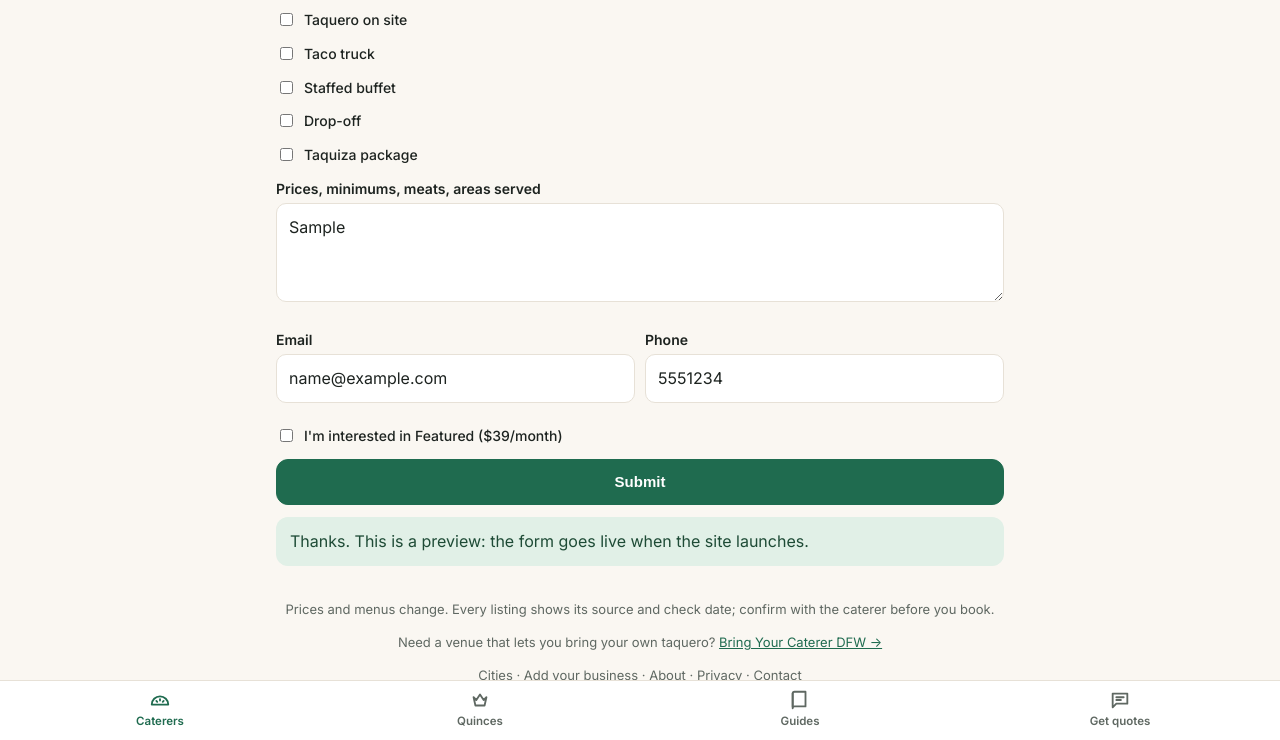
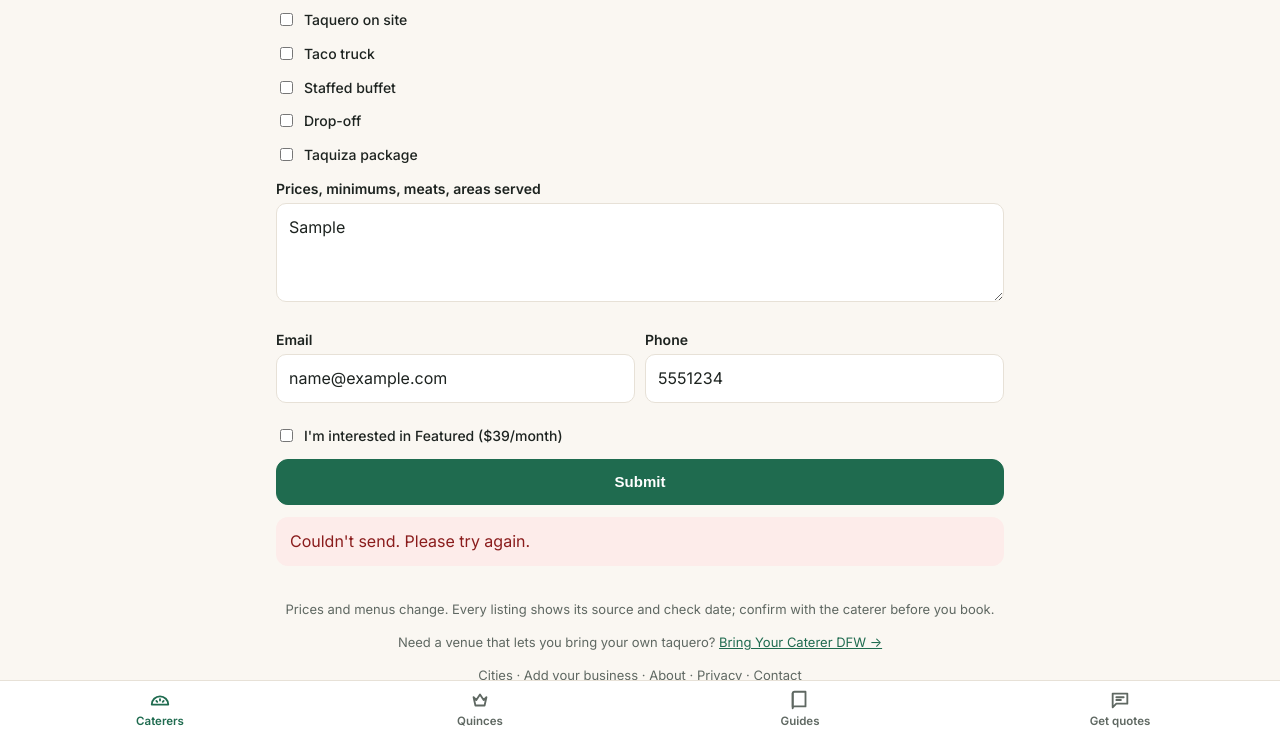
Before and after one commit to Eiramz34/taquizas-dfw, a plain HTML site: page add-your-business/index.html in a window 1280 px wide. Both pictures are taken after typing "Sample", "Sample", "Sample", "name@example.com", "5551234" into the empty fields and a click on the button "Submit". Shown: the part 766-1506 px from the top of the page. Drawn offline with Linux system fonts and the light colour scheme; no server answers.

Commit message:
Send quote and listing forms to Supabase
All four forms now save submissions to the dfw-directories Supabase
project (insert-only public key), with a spam honeypot, a thank-you
message on success and an error message on failure.

Co-Authored-By: Claude Opus 5.5 <noreply@anthropic.com>

```diff
--- a/add-your-business/index.html
+++ b/add-your-business/index.html
@@ -26,7 +26,7 @@
 <p>Taqueros and taco caterers: families searching for a taquiza in Dallas–Fort Worth find you here, in English and Spanish.</p>
 <div class="plan"><b>Free listing</b><div class="price">$0</div><p>Name, city, services, prices and a link to your page. Confirm your details and get a "Verified by business" badge.</p></div>
 <div class="plan feature"><b>Featured</b><div class="price">$39<span>/month</span></div><p>Top of your city and service pages, photos, a call button, and first look at quote requests in your area. No commission, no per-lead fees, cancel anytime.</p></div>
-<form id="leadform" data-endpoint="" data-lang="en"><input type="hidden" name="form" value="business-submission"><input type="hidden" name="site" value="taquizas-dfw"><input type="hidden" name="caterer" id="itemField">
+<form id="leadform" data-endpoint="https://dwpnqxpmvqwdfnbrsvud.supabase.co/rest/v1/form_submissions" data-key="sb_publishable_c0AsIwtwpAQ-UFyj4vbTgA_mrB0vnd6" data-site="taquizas" data-type="listing" data-lang="en"><div aria-hidden="true" style="position:absolute;left:-10000px;top:auto;width:1px;height:1px;overflow:hidden"><label>Leave this field empty<input type="text" name="company_website" tabindex="-1" autocomplete="off"></label></div><input type="hidden" name="form" value="business-submission"><input type="hidden" name="site" value="taquizas-dfw"><input type="hidden" name="caterer" id="itemField">
   <div class="field"><label for="v-name">Business name</label><input id="v-name" name="business" required></div>
   <div class="field"><label for="f-city">City</label><input id="f-city" name="city" required></div>
   <div class="field"><label>Services</label><label class="consent"><input type="checkbox" name="style_onsite"> Taquero on site</label><label class="consent"><input type="checkbox" name="style_truck"> Taco truck</label><label class="consent"><input type="checkbox" name="style_buffet"> Staffed buffet</label><label class="consent"><input type="checkbox" name="style_dropoff"> Drop-off</label><label class="consent"><input type="checkbox" name="style_taquiza"> Taquiza package</label></div>
--- a/assets/app.js
+++ b/assets/app.js
@@ -69,7 +69,7 @@
     [a, k, m].forEach(function (el) { el.addEventListener("input", upd); el.addEventListener("change", upd); }); upd();
   }
 
-  // Quote and business forms. Posts JSON to data-endpoint (e.g. a Formspree form URL) when configured.
+  // Quote and business forms. Saves submissions to Supabase via data-endpoint.
   var form = document.getElementById("leadform");
   if (form) {
     var itf = document.getElementById("itemField");
@@ -78,12 +78,23 @@
       e.preventDefault();
       var es = form.dataset.lang === "es";
       var ok = document.getElementById("leadok");
+      var btn = form.querySelector('button[type="submit"]');
       var data = {}; new FormData(form).forEach(function (val, key) { data[key] = val; });
-      function show(msg) { ok.textContent = msg; ok.hidden = false; }
+      function show(msg, bad) { ok.textContent = msg; ok.hidden = false; ok.classList.toggle("error", !!bad); }
+      var thanks = form.dataset.type === "listing"
+        ? (es ? "¡Gracias! Revisaremos su información y le escribiremos pronto." : "Thanks! We'll review your listing and get back to you soon.")
+        : (es ? "¡Listo! Recibirá respuesta en 1–2 días hábiles." : "Done! Expect replies within 1–2 business days.");
+      if (data.company_website) { form.reset(); show(thanks); return; }
       if (!form.dataset.endpoint) { show(es ? "Gracias. Esta es una vista previa: el formulario se activará al publicar el sitio." : "Thanks. This is a preview: the form goes live when the site launches."); return; }
-      fetch(form.dataset.endpoint, { method: "POST", headers: { "Content-Type": "application/json", "Accept": "application/json" }, body: JSON.stringify(data) })
-        .then(function (r) { if (!r.ok) throw 0; form.reset(); show(es ? "¡Listo! Recibirá respuesta en 1–2 días hábiles." : "Done! Expect replies within 1–2 business days."); if (window.gtag) gtag("event", "generate_lead", { form: data.form }); })
-        .catch(function () { show(es ? "No se pudo enviar. Intente de nuevo." : "Couldn't send. Please try again."); });
+      // Saves the submission to Supabase (insert-only public key; visitors can't read entries).
+      var skip = { company_website: 1, name: 1, email: 1, phone: 1, date: 1, lang: 1, site: 1 };
+      var details = {}; Object.keys(data).forEach(function (k) { if (!skip[k] && data[k] !== "") details[k] = data[k]; });
+      var row = { site: form.dataset.site, form_type: form.dataset.type, language: es ? "es" : "en", name: data.name || null, email: data.email, phone: data.phone || null, event_date: data.date || null, details: details };
+      if (btn) btn.disabled = true;
+      fetch(form.dataset.endpoint, { method: "POST", headers: { "Content-Type": "application/json", "apikey": form.dataset.key, "Prefer": "return=minimal" }, body: JSON.stringify(row) })
+        .then(function (r) { if (!r.ok) throw 0; form.reset(); show(thanks); if (window.gtag) gtag("event", "generate_lead", { form: data.form }); })
+        .catch(function () { show(es ? "No se pudo enviar. Intente de nuevo." : "Couldn't send. Please try again.", true); })
+        .then(function () { if (btn) btn.disabled = false; });
     });
   }
 })();
--- a/assets/style.css
+++ b/assets/style.css
@@ -123,3 +123,4 @@ footer{color:var(--muted);font-size:13px;padding:28px 16px 12px;text-align:cente
 .page .ptable td,.page .ptable th{font-size:14px}
 .page table.ptable{display:block;overflow-x:auto}
 .score{white-space:nowrap}
+.notice.error{background:#fdecea;color:#8a1c1c}
```
Also changed, not shown: es/agregue-su-negocio/index.html (+1 -1 lines), es/cotizar-taquiza/index.html (+1 -1 lines), get-taco-catering-quotes/index.html (+1 -1 lines).
